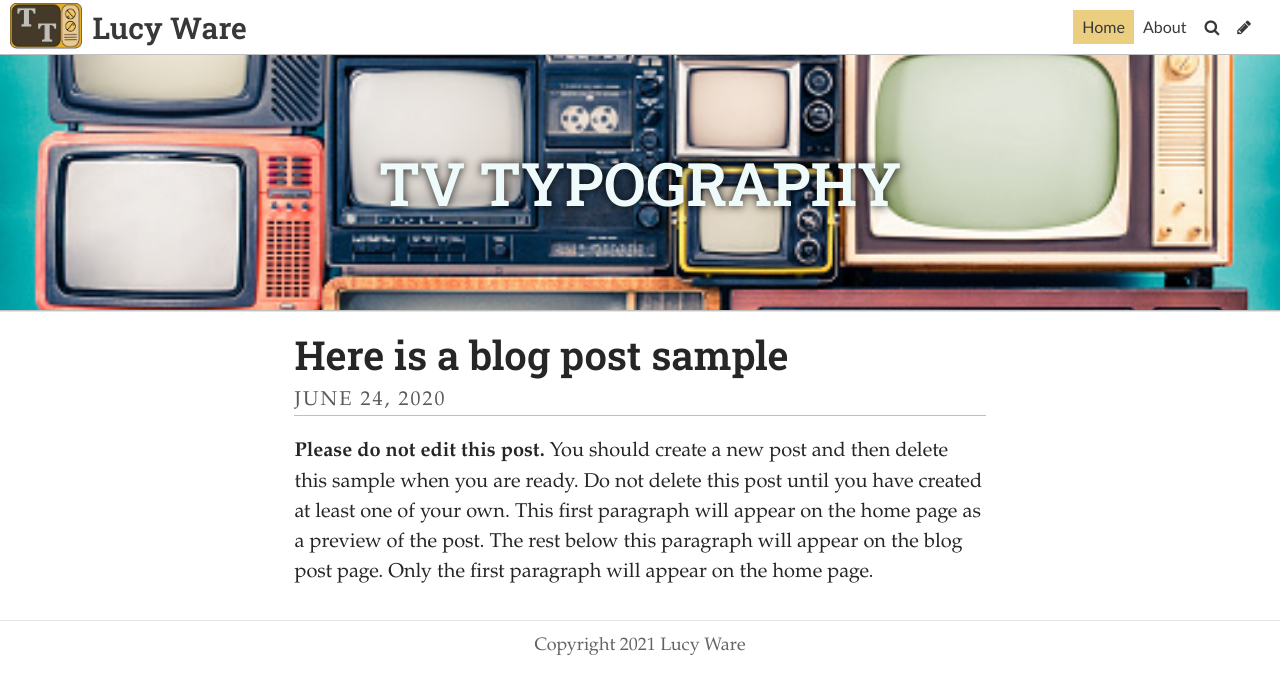
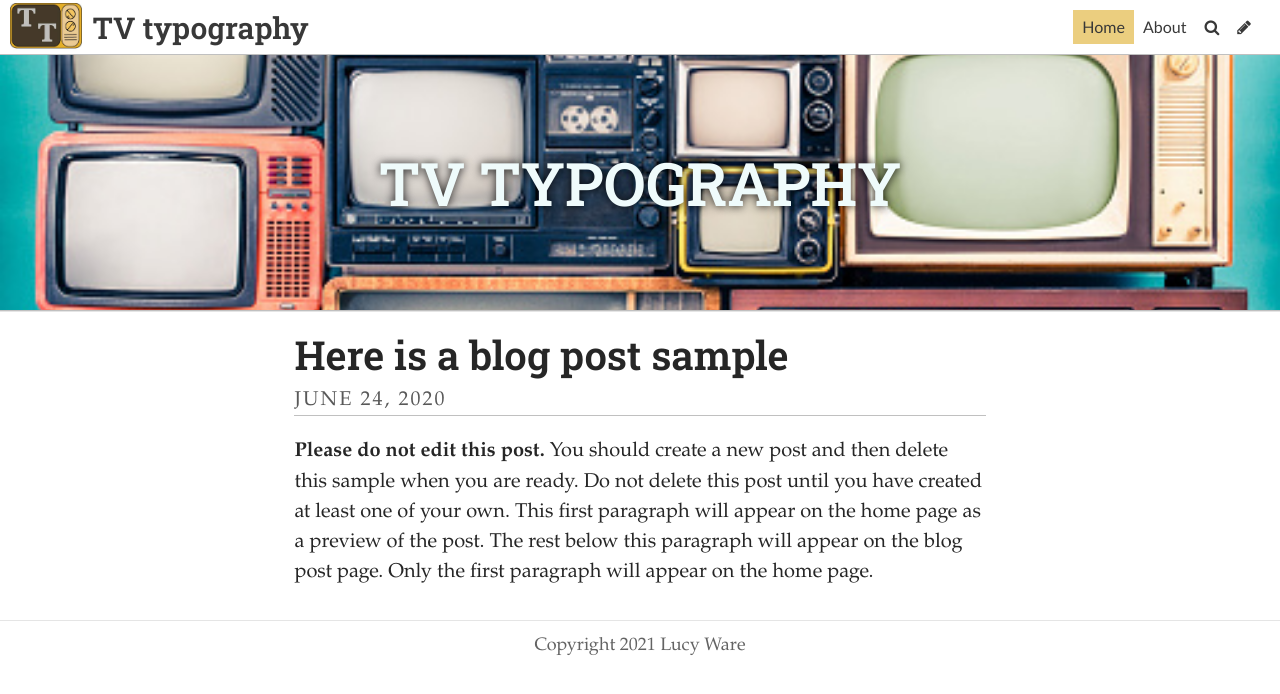
Before and after one commit to Lucyware/typography-, a Jekyll site: the page built from index.html, in a window 1280 px wide. Shown: the top 694 px of the page. Built offline with Jekyll 4.4.1, drawn with Linux system fonts in a browser that asks for light colours; some web fonts are replaced; the list of posts is cut into pages by our own code.

Commit message:
Update Settings “general”

```diff
--- a/_data/settings.yml
+++ b/_data/settings.yml
@@ -1,4 +1,4 @@
-title: Lucy Ware
+title: "TV typography "
 description: The difference between the typography used in different form of TV
 footer_text: Copyright 2021 Lucy Ware
 header_feature_image: ../uploads/istockphoto-1215833412-170667a.jpg
```
